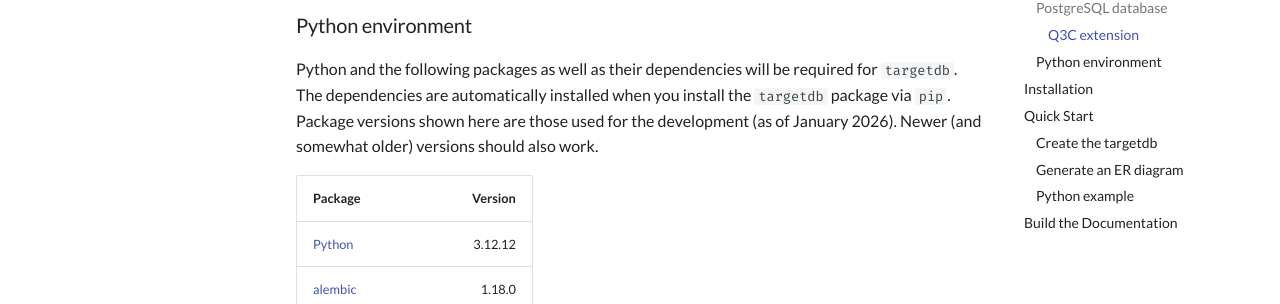
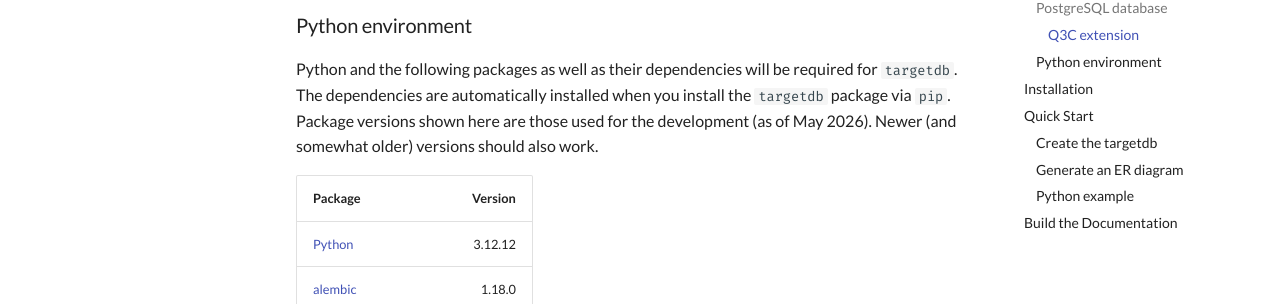
Before and after one commit to Subaru-PFS/ets_target_database, an MkDocs documentation site: the page built from docs/getting_started.md, in a window 1280 px wide and 900 px high, scrolled down 448 px. Shown: the part 175-479 px from the top of the window. Built offline with MkDocs 1.6.1 and Material for MkDocs 9.7.7, drawn with Linux system fonts in a browser that asks for light colours; plug-ins that fetch from the network failed and are left out; comment, search, counter and statistics services are not loaded; some of the changed text lies outside the part shown.

Commit message:
Update getting_started.md: bump date and fix code block language
Co-Authored-By: Claude Sonnet 4.6 <noreply@anthropic.com>

````diff
--- a/docs/getting_started.md
+++ b/docs/getting_started.md
@@ -18,7 +18,7 @@ The Q3C extension is required for the database. You can install it by the follow
 
 Python and the following packages as well as their dependencies will be required for `targetdb`.
 The dependencies are automatically installed when you install the `targetdb` package via `pip`.
-Package versions shown here are those used for the development (as of January 2026).
+Package versions shown here are those used for the development (as of May 2026).
 Newer (and somewhat older) versions should also work.
 
 | Package                                                                | Version |
@@ -114,7 +114,7 @@ pfs-targetdb-cli create-schema -c dbconf.toml
 
 ### Generate an ER diagram
 
-```
+```bash
 # draw the ER diagram
 pfs-targetdb-cli diagram -c dbconf.toml
 ```
````
